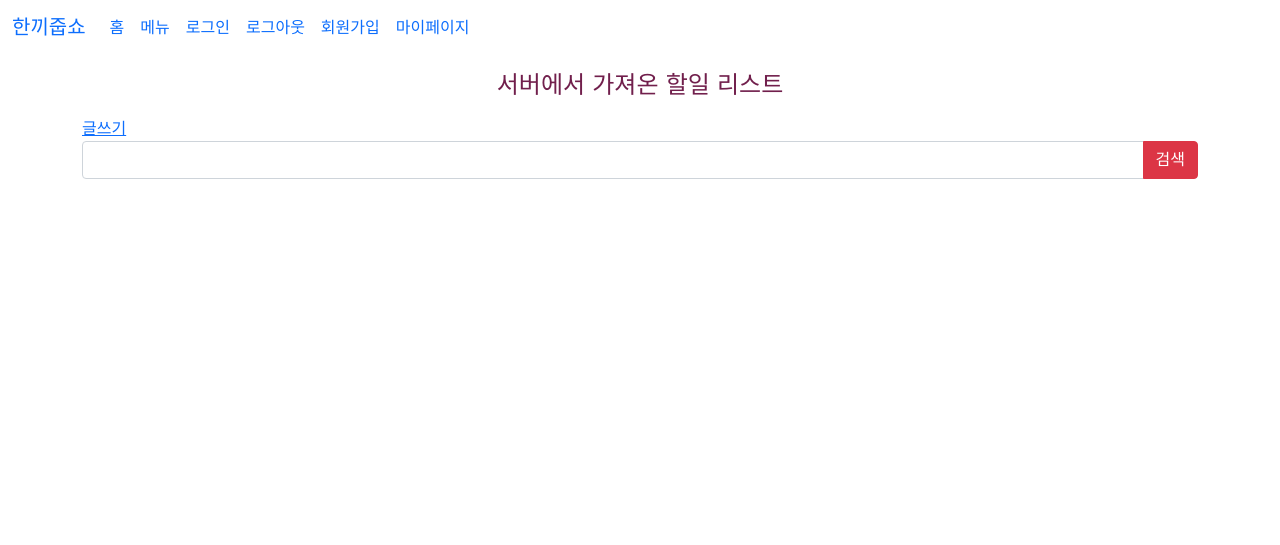
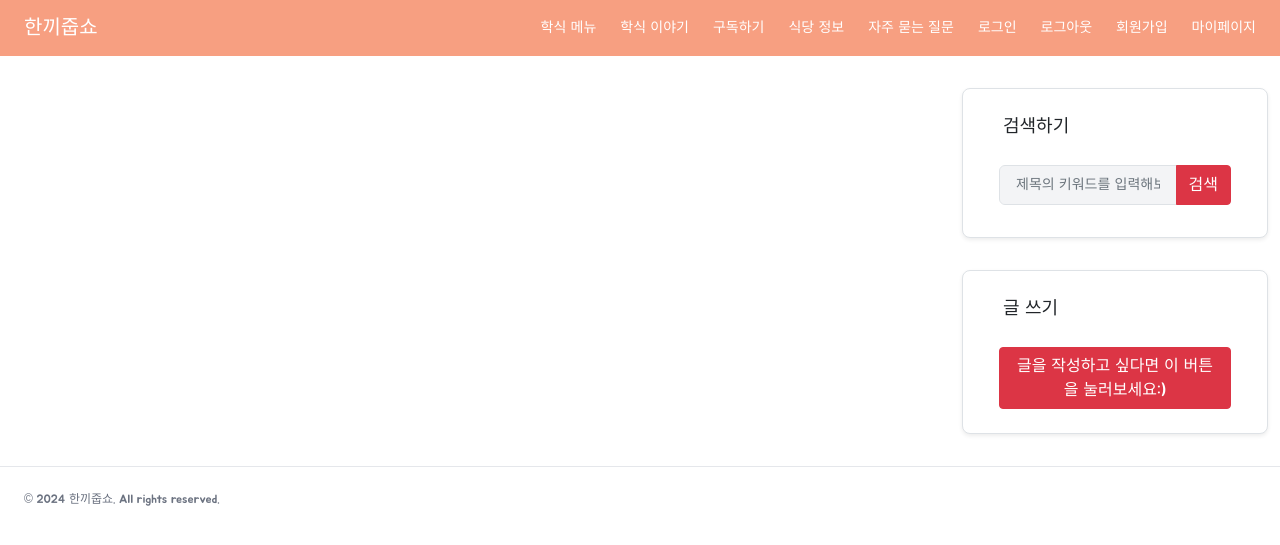
Before and after one commit to jae0478/opensource16team, a Node server app: page /list in a window 1280 px wide. Shown: the top 545 px of the page. Run offline with Node 20, Linux system fonts and the light colour scheme; the visitor is signed in with stand-in values (Sample User, id 1); data that the repository does not hold is empty; some libraries are stand-ins or nearby versions.

Commit message:
list.ejs 변경중

```diff
--- a/views/list.ejs
+++ b/views/list.ejs
@@ -16,58 +16,98 @@
     <link rel="preconnect" href="https://fonts.gstatic.com" crossorigin>
     <link href="https://fonts.googleapis.com/css2?family=Jua&display=swap" rel="stylesheet">
     <link href="https://fonts.googleapis.com/css2?family=Do+Hyeon&display=swap" rel="stylesheet">
+    <script src="https://cdn.tailwindcss.com"></script>
+
     <style>
         * {
             font-family: 'Jua', sans-serif;
         }
+
         h4 {
             font-family: 'Jua', sans-serif;
         }
+
     </style>
 </head>
 
 <body>
-    <!-- 저장되어 있는 할 일들 보여주는 페이지 -->
+    <header class="px-4 lg:px-6 h-14 flex items-center bg-[#F79F81] text-white">
+        <a class="flex items-center justify-center" href="/">
 
-    <%- include('nav.html') %>
-
-    <!-- server에서 가져온 데이터 활용 -->
-    <h4 class="ml-2 my-3 text-center">서버에서 가져온 할일 리스트</h4>
-
-    <!-- 글쓰기 버튼 -->
-    <div class="wrapper">
-        <div class="container">
-            <a href="/write" title="Button fade purple" class="button btnFade btnPurple">글쓰기</a>
-        <!--</button>-->
-        </div>
-    </div>
-    <div class="container input-group mb-2">
-        <input class="form-control" id="search-input">
-        <button class="input-group-append btn btn-danger" id="search">검색</button>
-    </div>
-
-
+            <h5 style="font-size: 20px;" class="hover:text-gray-200">한끼줍쇼</h5>
+        </a>
+        <nav class="ml-auto flex gap-4 sm:gap-6">
+            <a class="text-sm font-medium hover:text-gray-200 no-underline" href="/menu">학식 메뉴</a>
+            <a class="text-sm font-medium hover:text-gray-200 no-underline" href="/list">학식 이야기</a>
+            <a class="text-sm font-medium hover:text-gray-200 no-underline" href="/subscribe">구독하기</a>
+            <a class="text-sm font-medium hover:text-gray-200 no-underline" href="/info">식당 정보</a>
+            <a class="text-sm font-medium hover:text-gray-200 no-underline" href="/FAQ">자주 묻는 질문</a>
+            <a class="text-sm font-medium hover:text-gray-200 no-underline" href="/login">로그인</a>
+            <a class="text-sm font-medium hover:text-gray-200 no-underline" href="/logout">로그아웃</a>
+            <a class="text-sm font-medium hover:text-gray-200 no-underline" href="/register">회원가입</a>
+            <a class="text-sm font-medium hover:text-gray-200 no-underline" href="/mypage">마이페이지</a>
+        </nav>
+    </header>
+    <div class="container mx-auto grid grid-cols-1 gap-8 py-8 md:grid-cols-[3fr_1fr]">
+        <div>
             <div class="container">
                 <ul class="list-group">
                     <% for (var i=0; i<posts.length; i++) { %>
-                <li class="list-group-item">
-                    <p>글번호 : <%= posts[i]._id %></p>
-                    <a href="/detail/<%= posts[i]._id %>">제목 : <%= posts[i].제목 %>
-                    </a>
-                    <p>본문 : <%= posts[i].본문 %>
-                    </p>
-                    <p>작성시간 : <%= posts[i].작성시간 %>
-                    </p>
+                        <li class="list-group-item d-flex justify-content-between align-items-center" style="padding: 20px;">
+                            <!-- <p>글번호 : <%= posts[i]._id %> -->
+                            <!-- </p> -->
+                            <div>
+                                <a href="/detail/<%= posts[i]._id %>" style="font-size: 22px;" class="hover:text-gray-500"><%= posts[i].제목 %></a>
+                                <p style="color: rgb(112, 112, 112);"><%= posts[i].본문 %></p>
+                                <p style="font-size: 12px; color: rgb(112, 112, 112);"><%= posts[i].작성시간 %></p>
+                            </div>
                             <!-- 내 글만 삭제 가능하게 -->
-                    <% if (JSON.stringify(user._id) == JSON.stringify(posts[i].작성자)) { %>
-                        <button class="btn btn-danger delete" data-id="<%= posts[i]._id %>">삭제</button>
+                            <% if (JSON.stringify(user._id)==JSON.stringify(posts[i].작성자)) { %>
+                                <button class="btn btn-danger delete" data-id="<%= posts[i]._id %>" style="font-size: 13px;">삭제</button>
                                 <% } else { %>
-                        <button class="btn btn-danger delete hide" data-id="<%= posts[i]._id %>">삭제</button>
+                                    <button class="btn btn-danger delete hide" data-id="<%= posts[i]._id %>" style="font-size: 13px;">삭제</button>
                                     <% } %>
                         </li>
                         <% } %>
                 </ul>
             </div>
+        </div>
+        <div class="space-y-8">
+            <div class="rounded-lg border border-gray-200 bg-white p-6 shadow-sm dark:border-gray-800 dark:bg-gray-950">
+                <h3 class="text-lg px-3">검색하기</h3>
+                <div class="mt-4">
+                    <div class="container input-group mb-2">
+
+                        <input
+              class="form-control flex h-10 border border-input ring-offset-background file:border-0 file:bg-transparent file:text-sm file:font-medium placeholder:text-muted-foreground focus-visible:outline-none focus-visible:ring-2 focus-visible:ring-ring focus-visible:ring-offset-2 disabled:cursor-not-allowed disabled:opacity-50 w-full rounded-md bg-gray-100 px-3 py-2 text-sm shadow-none focus:bg-gray-200 dark:bg-gray-800 dark:focus:bg-gray-700"
+              id="search-input"
+              placeholder="제목의 키워드를 입력해보세요"
+            />
+                        <!-- <input class="form-control" id="search-input"> -->
+                        <button class="input-group-append btn btn-danger" id="search">검색</button>
+                    </div>
+                </div>
+            </div>
+            <div class="rounded-lg border border-gray-200 bg-white p-6 shadow-sm dark:border-gray-800 dark:bg-gray-950">
+                <h3 class="text-lg px-3">글 쓰기</h3>
+                <div class="mt-4">
+                    <!-- 글쓰기 버튼 -->
+                    <div class="wrapper">
+                        <div class="container">
+                            <a href="/write" title="Button fade purple" class="btn btn-danger">글을 작성하고 싶다면 이 버튼을 눌러보세요:)</a>
+                        </div>
+                    </div>
+                </div>
+            </div>
+        </div>
+
+    </div>
+
+    <footer class="flex flex-col gap-2 sm:flex-row py-6 w-full shrink-0 items-center px-4 md:px-6 border-t border-gray-200 dark:border-gray-700">
+        <p class="text-xs text-gray-500 dark:text-gray-400">© 2024 한끼줍쇼. All rights reserved.</p>
+        <nav class="sm:ml-auto flex gap-4 sm:gap-6">
+        </nav>
+    </footer>
     <!-- jquery 태그 -->
     <script src="https://code.jquery.com/jquery-3.7.0.min.js"></script>
 
@@ -79,18 +119,21 @@
             $.ajax({
                 method: 'DELETE',
                 url: '/delete',
-                data: { _id : 글번호 }
+                data: { _id: 글번호 }
             }).done(function (결과) {
                 console.log(결과);
                 console.log('성공했어염');
-                지금누른거.parent('li').fadeOut();
+
+                지금누른거.closest('li').fadeOut(500, function() {
+                    $(this).remove();
+                });
             }).fail(function (xhr, textStatus, errorThrown) {
                 console.log(xhr, textStatus, errorThrown);
             });
         });
 
         // 검색 버튼 누르면 서버로 get 요청하기
-        $('#search').click(function(){
+        $('#search').click(function () {
             var 입력한값 = $('#search-input').val();
             window.location.replace('/search?value=' + 입력한값);   // query string, query parameter
         });
```
Lines whose indentation alone changed are shown as unchanged.
